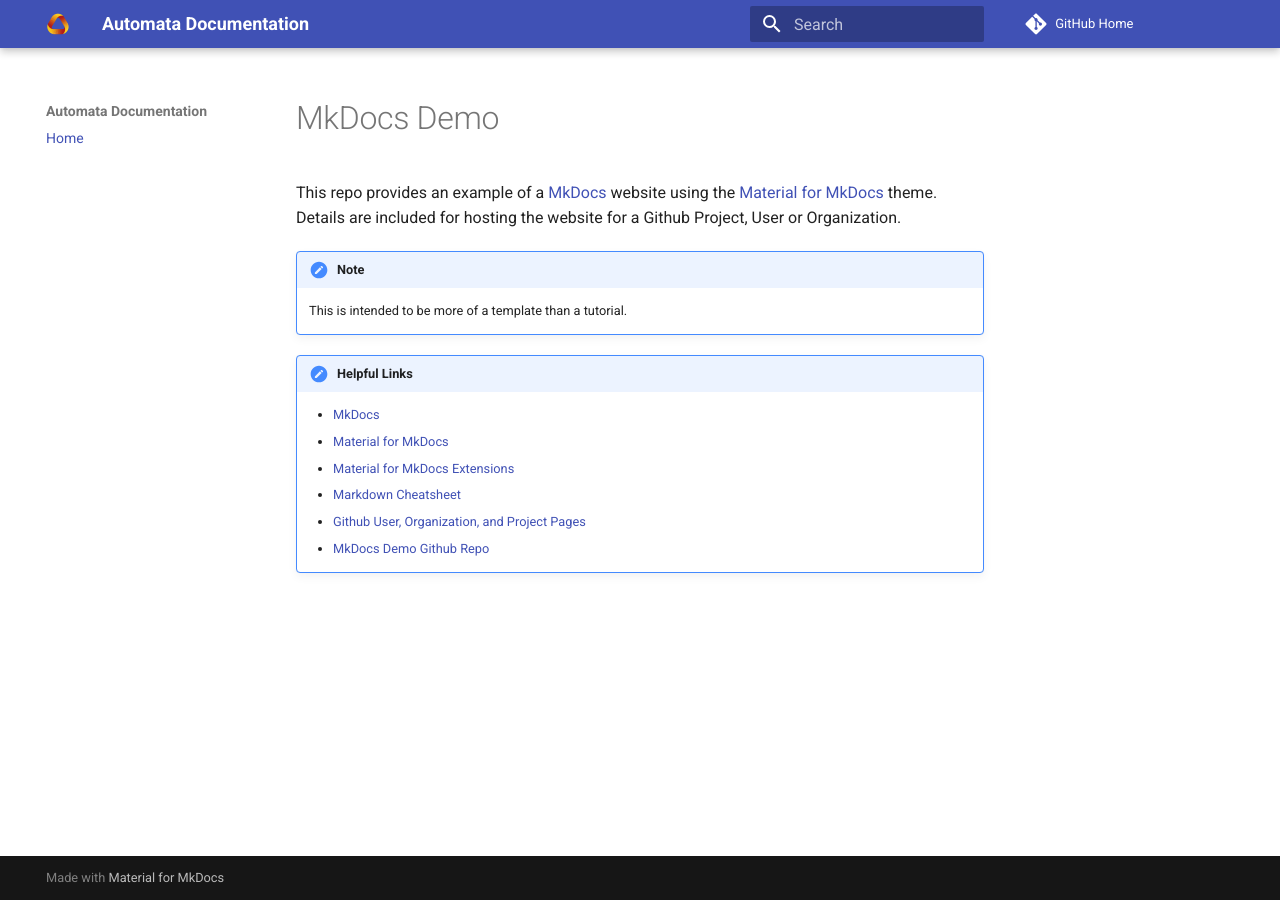
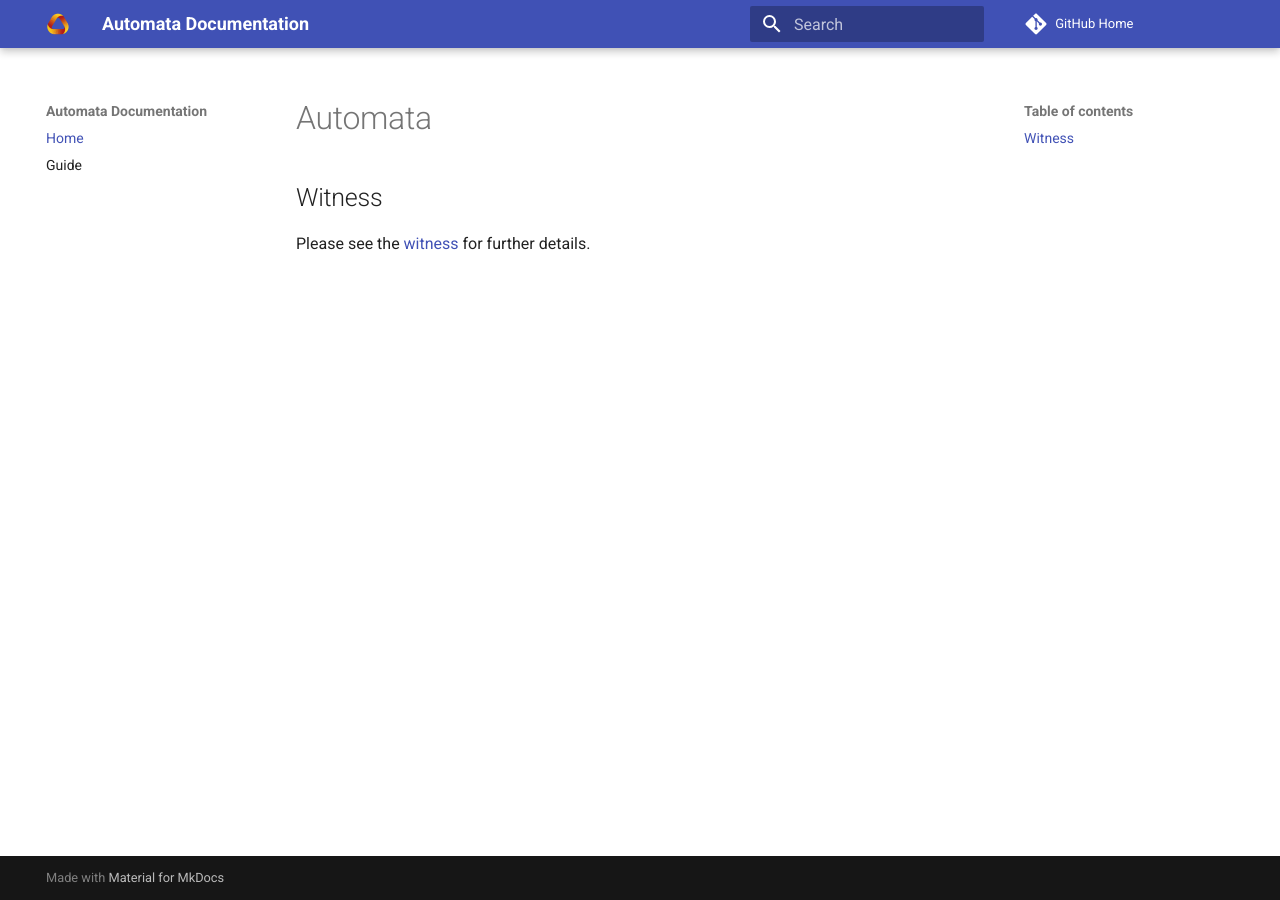
Before and after one commit to automata-network/docs, an MkDocs documentation site: the page built from docs/index.md, in a window 1280 px wide. Built offline with MkDocs 1.6.1 and Material for MkDocs 9.7.7, drawn with Linux system fonts in a browser that asks for light colours; comment, search, counter and statistics services are not loaded.

Commit message:
move dir

```diff
--- a/docs/index.md
+++ b/docs/index.md
@@ -1,19 +1,5 @@
-# MkDocs Demo
+# Automata
 
-This repo provides an example of
-a [MkDocs](http://mkdocs.org) website using the [Material for MkDocs](https://squidfunk.github.io/mkdocs-material/)
-theme. Details are included for hosting the website for a Github Project,
-User or Organization.
+## Witness
 
-!!! note
-
-    This is intended to be more of a template than a tutorial.
-
-!!! note "Helpful Links"
-
-    * [MkDocs](http://mkdocs.org)
-    * [Material for MkDocs](https://squidfunk.github.io/mkdocs-material/)
-    * [Material for MkDocs Extensions](https://squidfunk.github.io/mkdocs-material/extensions/admonition/)
-    * [Markdown Cheatsheet](https://github.com/adam-p/markdown-here/wiki/Markdown-Cheatsheet)
-    * [Github User, Organization, and Project Pages](https://help.github.com/articles/user-organization-and-project-pages/#user-and-organization-pages-sites)
-    * [MkDocs Demo Github Repo](https://github.com/athenian-programming/mkdocs-demo)
+Please see the [witness](./guide/witness-get-started.md) for further details.
--- a/mkdocs.yml
+++ b/mkdocs.yml
@@ -12,6 +12,7 @@
 # TODO add docs here.
 nav:
   - Home: index.md
+  - Guide: ./guide/witness-get-started.md
 
 theme:
   name: 'material'
```
Also changed, not shown: docs/about.md (added), docs/guide/witness-get-started.md (renamed from docs/witness-get-started.md).
